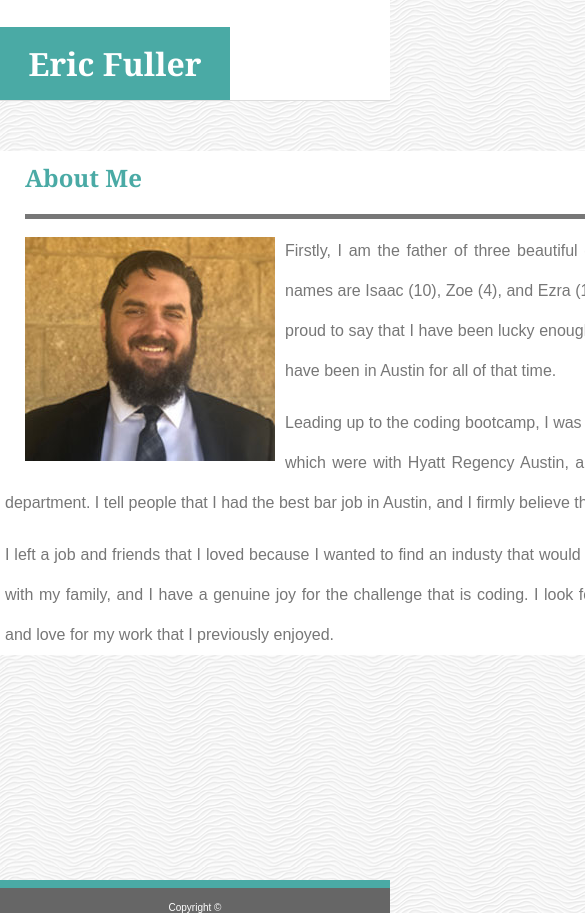
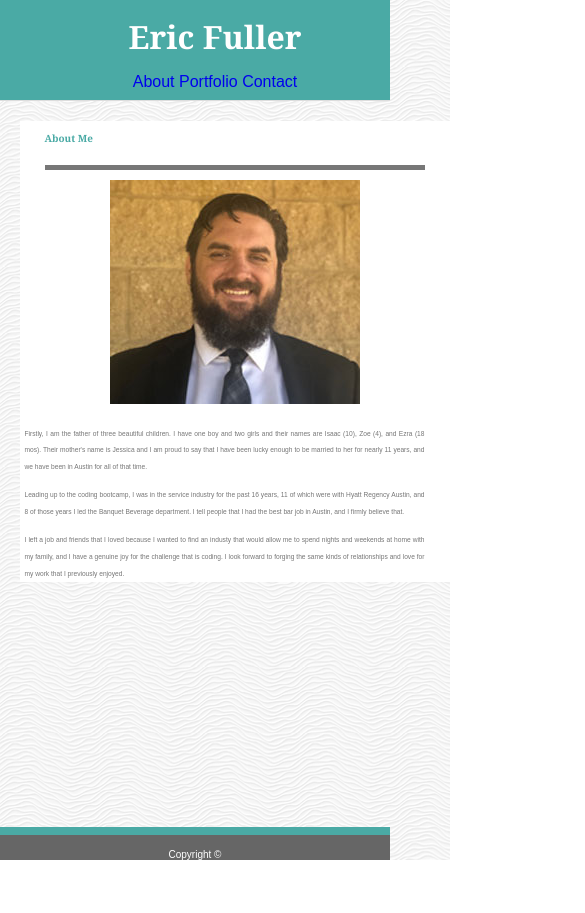
Before and after one commit to efuller82/Responsive-Portfolio, a plain HTML site: page index.html in a window 390 px wide. Shown: the top 913 px of the page, 585 px wide, since content can reach past the window. After the commit the page ends 860 px from the top, so only its background shows below. Drawn offline with Linux system fonts and the light colour scheme.

Commit message:
rough finish

```diff
--- a/assets/css/style.css
+++ b/assets/css/style.css
@@ -246,3 +246,59 @@ a:active {
 .portfolio_imgs {
     overflow: auto;
 }
+
+@media only screen and (max-width:  980px) {
+.content {
+    width: 700px;
+
+}
+
+.logo {
+    width: 700px;
+}
+
+}
+
+@media only screen and (max-width: 768px) {
+.content {
+    width: 560px;
+}
+
+.logo {
+    width: 560px;
+}
+}
+
+@media only screen and (max-width: 640px) {
+.logo {
+    float: none;
+    width: 430px;
+    margin: 0;
+}
+.content {
+    width: 430px;
+    margin: 5vw;
+    font-size: 1.7vw;
+
+}
+
+.header {
+    background-color: #4aaaa5;
+}
+
+nav {
+    float: none;
+    margin-top: 0;
+    text-align: center;
+}
+h1 {
+    float: none !important;
+    position: static !important;
+}
+
+.profile_pic {
+    float: none;
+    display: block;
+    margin: 0 auto;
+}
+}
--- a/index.html
+++ b/index.html
@@ -3,6 +3,7 @@
     <head>
         <title>Eric Fuller's Student Bio</title>
         <meta charset="UTF 8">
+        <meta name="viewport" content="width=device-width, initial-scale=1.0">
         <link rel="stylesheet" href="assets\css\style.css">
     </head>
         <body>
```
Also changed, not shown: contact.html (+1 -0 lines), portfolio.html (+1 -0 lines).
